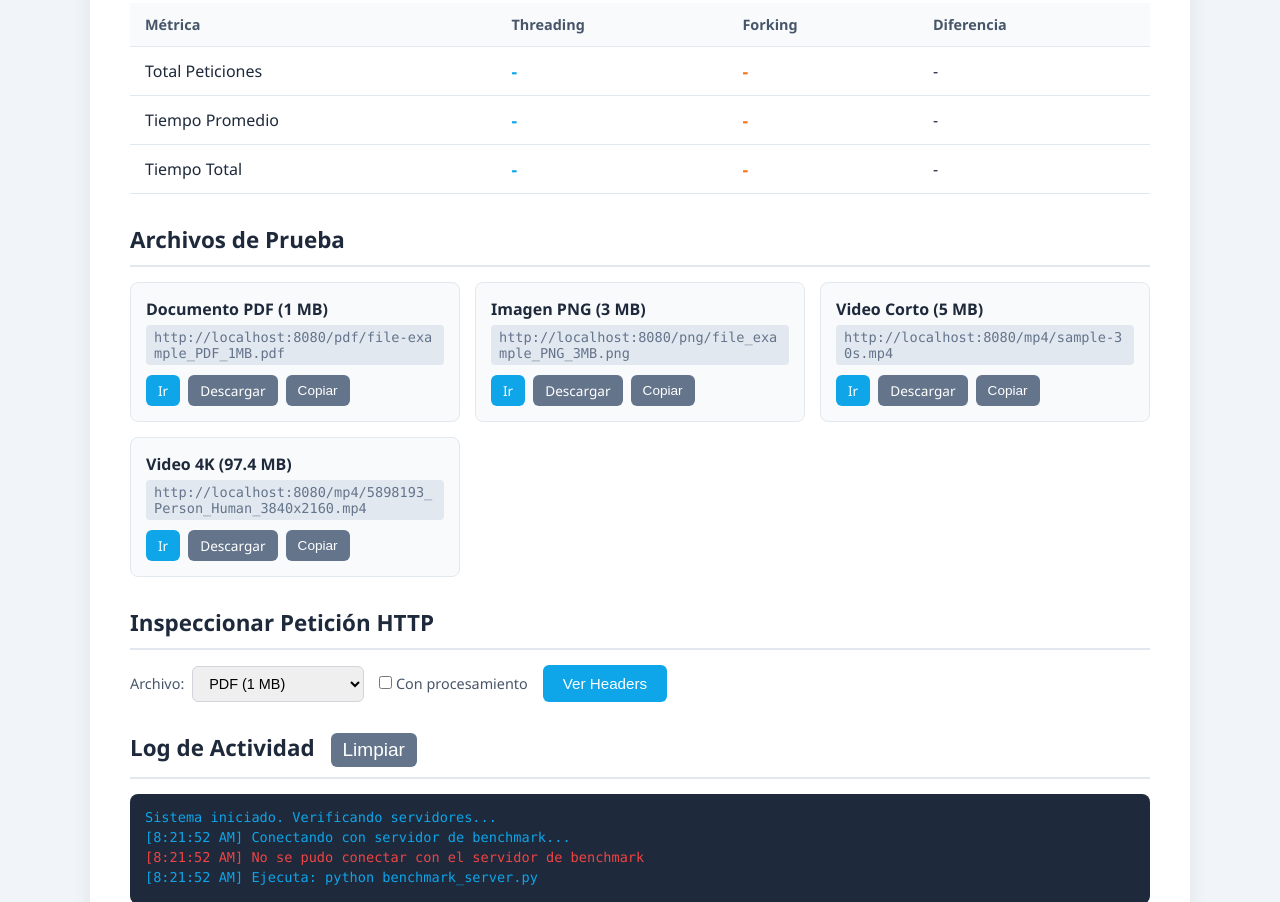
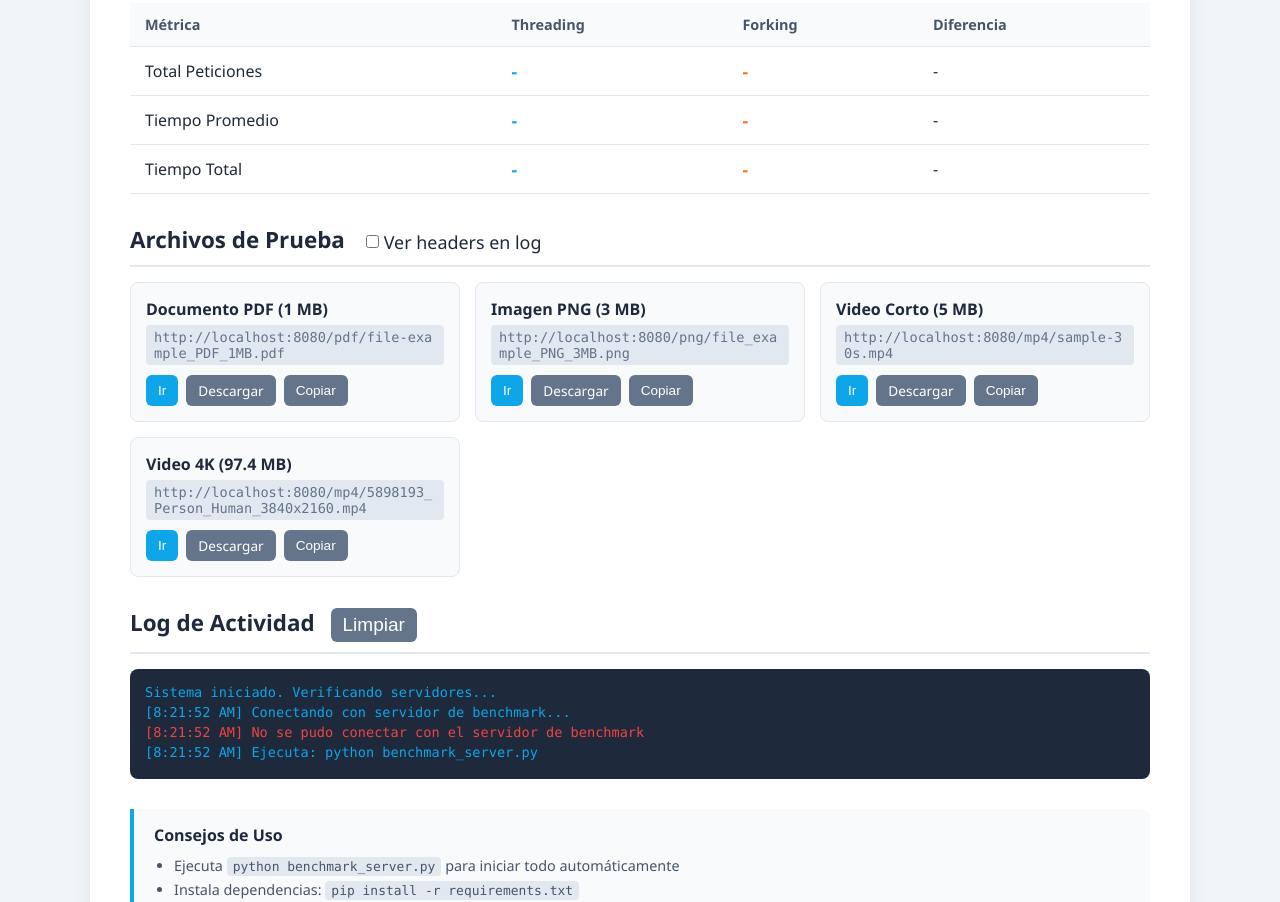
Before and after one commit to TerronesDiaz/Servidor-web-con-serversocket, a plain HTML site: page public/index.html in a window 1280 px wide. Shown: the part 570-1472 px from the top of the page. Drawn offline with Linux system fonts and the light colour scheme; no server answers.

Commit message:
Simplificar: checkbox Ver headers en seccion Archivos de Prueba

```diff
--- a/public/css/styles.css
+++ b/public/css/styles.css
@@ -357,16 +357,19 @@ body {
     word-break: break-all;
 }
 
-/* Inspeccionar Headers */
-.inspect-controls {
-    margin-bottom: 15px;
+/* Checkbox en header de sección */
+.header-checkbox {
+    font-size: 0.8em;
+    font-weight: normal;
+    margin-left: 15px;
+    display: inline-flex;
+    align-items: center;
+    gap: 5px;
+    cursor: pointer;
 }
 
-.inspect-controls .control-row {
-    display: flex;
-    flex-wrap: wrap;
-    gap: 15px;
-    align-items: center;
+.header-checkbox input {
+    cursor: pointer;
 }
 
 .log-entry.success {
--- a/public/index.html
+++ b/public/index.html
@@ -124,13 +124,19 @@
 
             <!-- Archivos de Prueba -->
             <div class="section">
-                <h2>Archivos de Prueba</h2>
+                <h2>
+                    Archivos de Prueba
+                    <label class="header-checkbox">
+                        <input type="checkbox" id="showHeaders">
+                        Ver headers en log
+                    </label>
+                </h2>
                 <div class="files-grid">
                     <div class="file-card">
                         <div class="file-name">Documento PDF (1 MB)</div>
                         <div class="file-path">http://localhost:8080/pdf/file-example_PDF_1MB.pdf</div>
                         <div class="file-actions">
-                            <a href="http://localhost:8080/pdf/file-example_PDF_1MB.pdf" class="btn btn-primary btn-sm" target="_blank">Ir</a>
+                            <button class="btn btn-primary btn-sm" onclick="goToFile('/pdf/file-example_PDF_1MB.pdf')">Ir</button>
                             <a href="/pdf/file-example_PDF_1MB.pdf" class="btn btn-secondary btn-sm" download>Descargar</a>
                             <button class="btn btn-secondary btn-sm" onclick="copyToClipboard('http://localhost:8080/pdf/file-example_PDF_1MB.pdf')">Copiar</button>
                         </div>
@@ -139,7 +145,7 @@
                         <div class="file-name">Imagen PNG (3 MB)</div>
                         <div class="file-path">http://localhost:8080/png/file_example_PNG_3MB.png</div>
                         <div class="file-actions">
-                            <a href="http://localhost:8080/png/file_example_PNG_3MB.png" class="btn btn-primary btn-sm" target="_blank">Ir</a>
+                            <button class="btn btn-primary btn-sm" onclick="goToFile('/png/file_example_PNG_3MB.png')">Ir</button>
                             <a href="/png/file_example_PNG_3MB.png" class="btn btn-secondary btn-sm" download>Descargar</a>
                             <button class="btn btn-secondary btn-sm" onclick="copyToClipboard('http://localhost:8080/png/file_example_PNG_3MB.png')">Copiar</button>
                         </div>
@@ -148,7 +154,7 @@
                         <div class="file-name">Video Corto (5 MB)</div>
                         <div class="file-path">http://localhost:8080/mp4/sample-30s.mp4</div>
                         <div class="file-actions">
-                            <a href="http://localhost:8080/mp4/sample-30s.mp4" class="btn btn-primary btn-sm" target="_blank">Ir</a>
+                            <button class="btn btn-primary btn-sm" onclick="goToFile('/mp4/sample-30s.mp4')">Ir</button>
                             <a href="/mp4/sample-30s.mp4" class="btn btn-secondary btn-sm" download>Descargar</a>
                             <button class="btn btn-secondary btn-sm" onclick="copyToClipboard('http://localhost:8080/mp4/sample-30s.mp4')">Copiar</button>
                         </div>
@@ -157,37 +163,10 @@
                         <div class="file-name">Video 4K (97.4 MB)</div>
                         <div class="file-path">http://localhost:8080/mp4/5898193_Person_Human_3840x2160.mp4</div>
                         <div class="file-actions">
-                            <a href="http://localhost:8080/mp4/5898193_Person_Human_3840x2160.mp4" class="btn btn-primary btn-sm" target="_blank">Ir</a>
+                            <button class="btn btn-primary btn-sm" onclick="goToFile('/mp4/5898193_Person_Human_3840x2160.mp4')">Ir</button>
                             <a href="/mp4/5898193_Person_Human_3840x2160.mp4" class="btn btn-secondary btn-sm" download>Descargar</a>
                             <button class="btn btn-secondary btn-sm" onclick="copyToClipboard('http://localhost:8080/mp4/5898193_Person_Human_3840x2160.mp4')">Copiar</button>
                         </div>
-                    </div>
-                </div>
-            </div>
-
-            <!-- Inspeccionar Headers -->
-            <div class="section">
-                <h2>Inspeccionar Petición HTTP</h2>
-                <div class="inspect-controls">
-                    <div class="control-row">
-                        <div class="control-group">
-                            <label>Archivo:</label>
-                            <select id="inspectFile">
-                                <option value="/pdf/file-example_PDF_1MB.pdf">PDF (1 MB)</option>
-                                <option value="/png/file_example_PNG_3MB.png">PNG (3 MB)</option>
-                                <option value="/mp4/sample-30s.mp4">Video Corto (5 MB)</option>
-                                <option value="/mp4/5898193_Person_Human_3840x2160.mp4">Video 4K (97.4 MB)</option>
-                            </select>
-                        </div>
-                        <div class="control-group">
-                            <label>
-                                <input type="checkbox" id="inspectProcess">
-                                Con procesamiento
-                            </label>
-                        </div>
-                        <button class="btn btn-primary" onclick="inspectRequest()">
-                            Ver Headers
-                        </button>
                     </div>
                 </div>
             </div>
--- a/public/js/benchmark.js
+++ b/public/js/benchmark.js
@@ -295,22 +295,19 @@ function clearLog() {
 }
 
 /**
- * Inspecciona una petición HTTP y muestra los headers
+ * Navega a un archivo y opcionalmente muestra los headers en el log
  */
-async function inspectRequest() {
-    const file = document.getElementById('inspectFile').value;
-    const process = document.getElementById('inspectProcess')?.checked === true;
+async function goToFile(filePath) {
+    const showHeaders = document.getElementById('showHeaders')?.checked === true;
+    const fullUrl = `http://localhost:${THREADING_PORT}${filePath}`;
 
-    const url = process ? `${file}?process=true` : file;
-    const fullUrl = `http://localhost:${THREADING_PORT}${url}`;
-
+    if (showHeaders) {
+        // Mostrar headers en el log antes de abrir
         addLog(`═══════════════════════════════════════════════════`, 'info');
-    addLog(`PETICIÓN: GET ${url}`, 'info');
-    addLog(`URL completa: ${fullUrl}`, 'info');
+        addLog(`GET ${filePath}`, 'info');
         addLog(`───────────────────────────────────────────────────`, 'info');
 
         try {
-        // Hacer petición HEAD para obtener headers sin descargar el archivo
             const startTime = performance.now();
             const response = await fetch(fullUrl, {
                 method: 'HEAD',
@@ -319,56 +316,24 @@ async function inspectRequest() {
             });
             const elapsed = performance.now() - startTime;
 
-        // Mostrar línea de estado
             addLog(`HTTP/1.1 ${response.status} ${response.statusText}`, response.ok ? 'success' : 'error');
             addLog(`───────────────────────────────────────────────────`, 'info');
 
-        // Mostrar headers
-        addLog(`HEADERS DE RESPUESTA:`, 'info');
             response.headers.forEach((value, key) => {
-            addLog(`  ${key}: ${value}`, '');
+                addLog(`${key}: ${value}`, '');
             });
 
             addLog(`───────────────────────────────────────────────────`, 'info');
-        addLog(`Tiempo de respuesta: ${elapsed.toFixed(2)} ms`, 'success');
-
-        // Si es una petición con procesamiento, hacer GET para ver el body
-        if (process && (file.includes('.mp4') || file.includes('.png') || file.includes('.jpg') || file.includes('.pdf'))) {
-            addLog(`───────────────────────────────────────────────────`, 'info');
-            addLog(`BODY DE RESPUESTA (procesado):`, 'info');
-
-            const bodyResponse = await fetch(fullUrl, {
-                method: 'GET',
-                mode: 'cors',
-                cache: 'no-cache'
-            });
-
-            const contentType = bodyResponse.headers.get('content-type');
-
-            if (contentType && contentType.includes('application/json')) {
-                const json = await bodyResponse.json();
-                // Mostrar JSON formateado
-                Object.entries(json).forEach(([key, value]) => {
-                    addLog(`  "${key}": ${JSON.stringify(value)}`, '');
-                });
-            } else if (contentType && contentType.includes('image/')) {
-                addLog(`  [Imagen procesada - ${bodyResponse.headers.get('content-length')} bytes]`, '');
-                const originalSize = bodyResponse.headers.get('x-original-size');
-                const newSize = bodyResponse.headers.get('x-new-size');
-                if (originalSize && newSize) {
-                    addLog(`  Tamaño original: ${originalSize}`, '');
-                    addLog(`  Tamaño nuevo: ${newSize}`, '');
-                }
-            }
-        }
-
+            addLog(`Tiempo: ${elapsed.toFixed(2)} ms`, 'success');
             addLog(`═══════════════════════════════════════════════════`, 'info');
 
         } catch (e) {
             addLog(`ERROR: ${e.message}`, 'error');
-        addLog(`Verifica que el servidor esté corriendo`, 'error');
-        addLog(`═══════════════════════════════════════════════════`, 'info');
         }
+    }
+
+    // Abrir en nueva pestaña
+    window.open(fullUrl, '_blank');
 }
 
 /**
```
Lines whose indentation alone changed are shown as unchanged.
